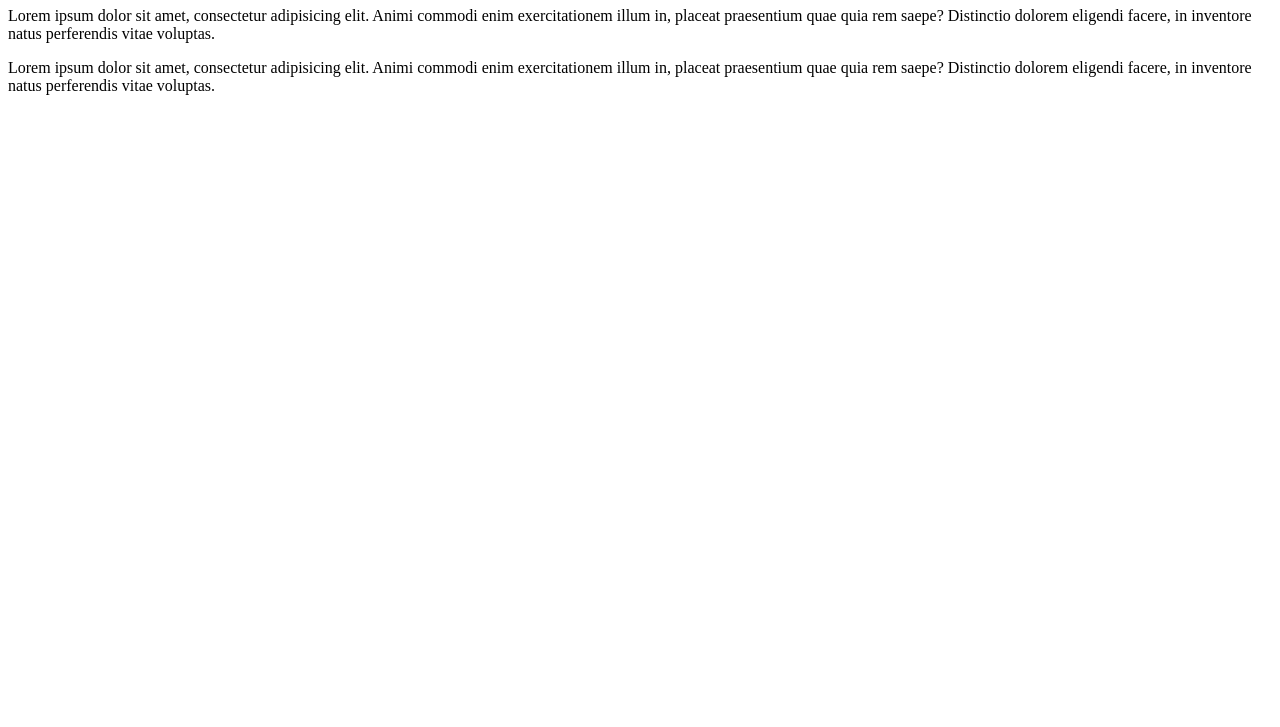
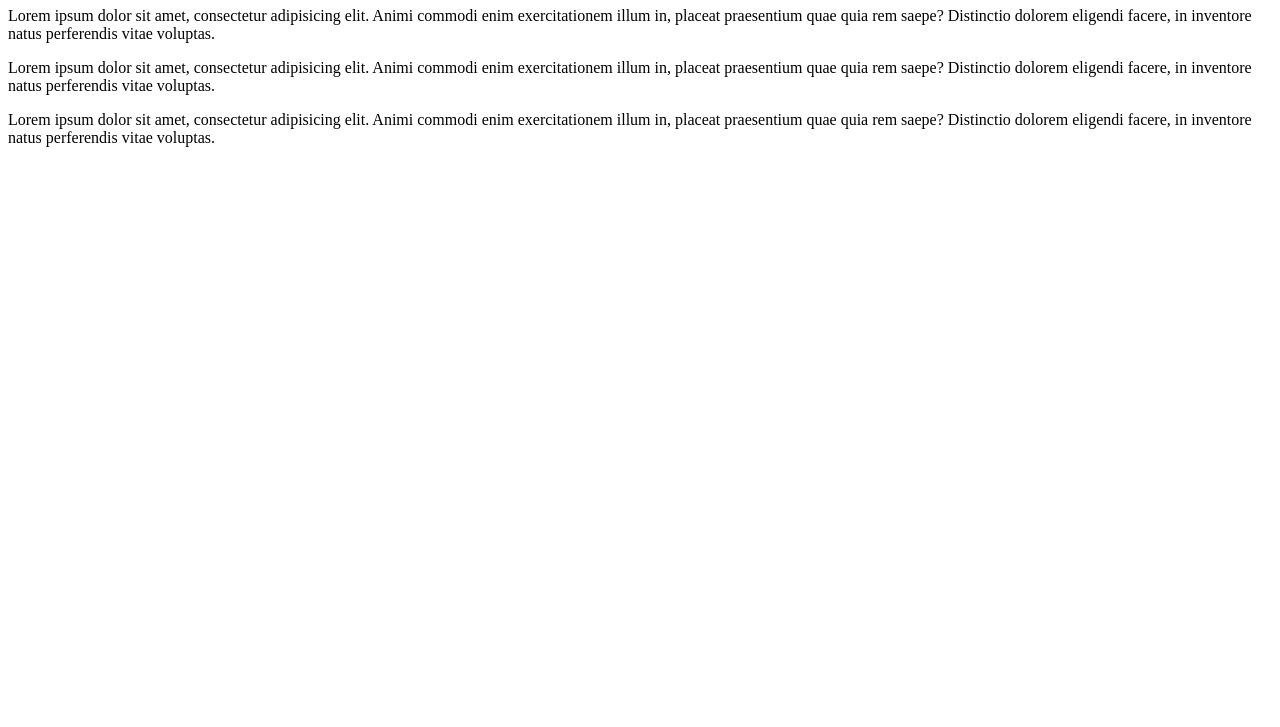
Before and after one commit to jmvazquezm/prueba_git, a plain HTML site: page index.html in a window 1280 px wide. Shown: the part 73-800 px from the top of the page. Drawn offline with Linux system fonts and the light colour scheme.

Commit message:
Se agrega parrafo

```diff
--- a/index.html
+++ b/index.html
@@ -14,5 +14,6 @@
 <p>Lorem ipsum dolor sit amet, consectetur adipisicing elit. Animi commodi enim exercitationem illum in, placeat praesentium quae quia rem saepe? Distinctio dolorem eligendi facere, in inventore natus perferendis vitae voluptas.</p>
 <p>Lorem ipsum dolor sit amet, consectetur adipisicing elit. Animi commodi enim exercitationem illum in, placeat praesentium quae quia rem saepe? Distinctio dolorem eligendi facere, in inventore natus perferendis vitae voluptas.</p>
 
+<p>Lorem ipsum dolor sit amet, consectetur adipisicing elit. Animi commodi enim exercitationem illum in, placeat praesentium quae quia rem saepe? Distinctio dolorem eligendi facere, in inventore natus perferendis vitae voluptas.</p>
 </body>
 </html>
```
